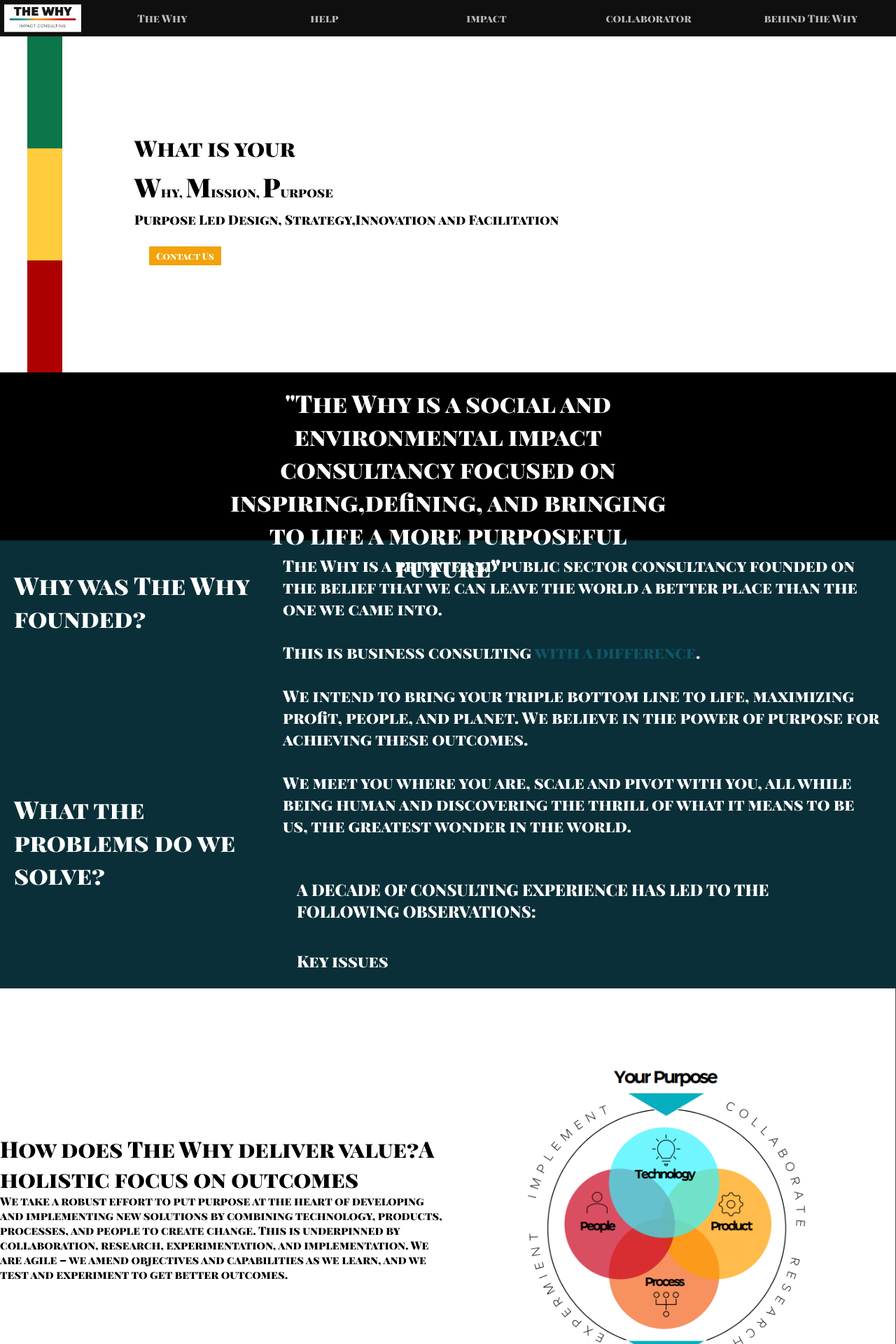
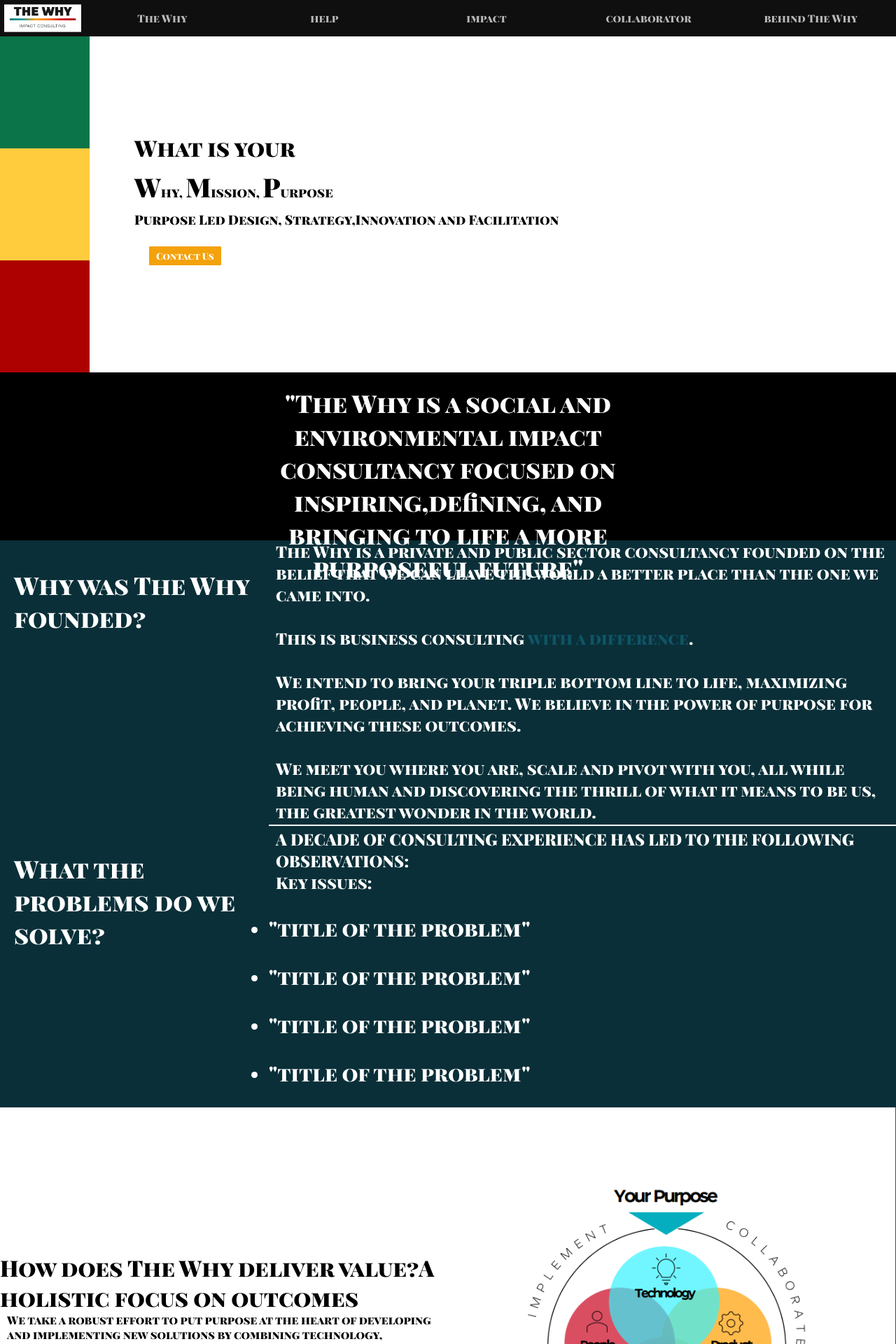
Before and after one commit to omaranBazna/the-why, a React (Create React App) app: page / in a window 1280 px wide. Shown: the top 1920 px of the page at 70% size. Built offline with nearby package versions, Linux system fonts and the light colour scheme.

Commit message:
second version of the styling

```diff
--- a/src/App.css
+++ b/src/App.css
@@ -51,10 +51,16 @@
   background-color:rgb(255, 255, 255);
   color:black;
 }
+.fullWidth{
+  width:100%;
+  height:2px;
+  background:white;
+  margin:3px 0;
+}
 .colors{
   display:flex;
   flex-direction: column;
-  width:150px;
+  width:120px;
   height:100%;
   padding:0;
   margin:0;
@@ -65,17 +71,17 @@
 .green{
   background-color: rgb(11, 116, 72);
   height:100%;
-  width:50px;
+  width:100%;
 }
 .orange{
   background-color: rgb(255, 204, 62);
   height:100%;
-  width:50px;
+  width:100%;
 }
 .red{
   background-color: rgb(173, 0, 0);
   height:100%;
-  width:50px;
+  width:100%;
 }
 .hero h3{
   margin:10px 0px;
@@ -115,9 +121,10 @@
 .WhyWhy{
 font-weight:300px;
 display:flex;
-height:80vh;
+height:minmax(80vh,fit-content);
 color:white;
 background-color:rgb(10, 47, 56);
+overflow:hidden;
 }
 .WhyWhy h1{
   font-size:35px;
@@ -127,7 +134,7 @@
   padding:20px;
 }
 .WhyWhy p{
-  padding:20px;
+
   font-size:23px;
 }
 .colorFullFont{
@@ -161,8 +168,13 @@
   display:flex;
   align-items: center;
 }
+.purpose h1{
+  width:50%;
+}
 .purpose img{
   width:50%;
+  display: block;
+  margin:auto;
 }
 .research img{
   width:70%;
@@ -181,11 +193,17 @@
   display:flex;
   background:black;
   color:white;
+  font-size:20px;
+  padding:10px;
 }
 .founder img{
   border-radius:40px;
   margin:30px;
   width:20%;
+
+}
+.founder p{
+  padding:20px;
 }
 .contact{
   margin-left:30px;
@@ -230,6 +248,9 @@
   text-decoration: none;
   color:rgb(0, 255, 234);
 }
+.clients{
+  padding:80px;
+}
 @media screen and (max-width:850px) {
   .About{
     font-size:30px;
--- a/src/App.js
+++ b/src/App.js
@@ -110,21 +110,30 @@
                </div>
                <div>
 
-        <p>
+          <div className="fullWidth"></div>
+
         <p>
         A DECADE OF CONSULTING EXPERIENCE HAS LED TO THE
          FOLLOWING OBSERVATIONS:
         </p>
         <p>
-        Key issues
+        Key issues:
         </p>
         <ul>
           <li>
           <Problem />
           </li>
+          <li>
+          <Problem />
+          </li>
+          <li>
+          <Problem />
+          </li>
+          <li>
+          <Problem />
+          </li>
+        </ul>
 
-        </ul>
-        </p>
                </div>
 
            </div>
@@ -149,19 +158,15 @@
       </div>
 
       <div className="purpose">
+      <img src={purpose} />
         <h1>
         We deliver purpose driven…
         </h1>
-        <img src={purpose} />
+
       </div>
 
     <div className="research">
-    <div>
-      <h1>
-      Research and Discovery
-      </h1>
-      <img src={research} />
-    </div>
+
        <div>
          <h2>
          Do you want to:
@@ -183,7 +188,12 @@
           <li>Developing actionable insights</li>
          </ul>
        </div>
-
+       <div>
+      <h1>
+      Research and Discovery
+      </h1>
+      <img src={research} />
+    </div>
 
 
     </div>
--- a/src/Components/Problem.js
+++ b/src/Components/Problem.js
@@ -1,15 +1,16 @@
 import react from 'react'
+import {useState} from 'react'
+import "../problem.css"
+function Problem(){
+  const [open2,setOpen2]=useState("close2");
+    return (
+        <div className="problem">
 
-function Problem(){
-
-    return (
-        <div>
-            {/*<img src={}></img>*/ }
-            <h3>
+            <h3 onClick={()=>{setOpen2(old=>old=="close2"?"open2":"close2")}}>
              "title of the problem"
             </h3>
-            <p>
-           "description of the problem"
+            <p className={open2} >
+              "description of the problem"
 
             </p>
         </div>
--- /dev/null
+++ b/src/problem.css
@@ -0,0 +1,25 @@
+
+.problem{
+    margin:30px auto;
+}
+h3{
+height:fit-content;
+cursor:pointer;
+}
+p{
+    transition:1s;
+    overflow: hidden;
+    padding:0px 10px;
+    width:fit-content;
+    min-height: 0px;
+}
+.close2{
+    height:00px;
+    margin:0px;
+}
+.open2{
+    min-height: 200px;
+    height:fit-content;
+    background:rgb(17, 75, 90);
+
+}
```
